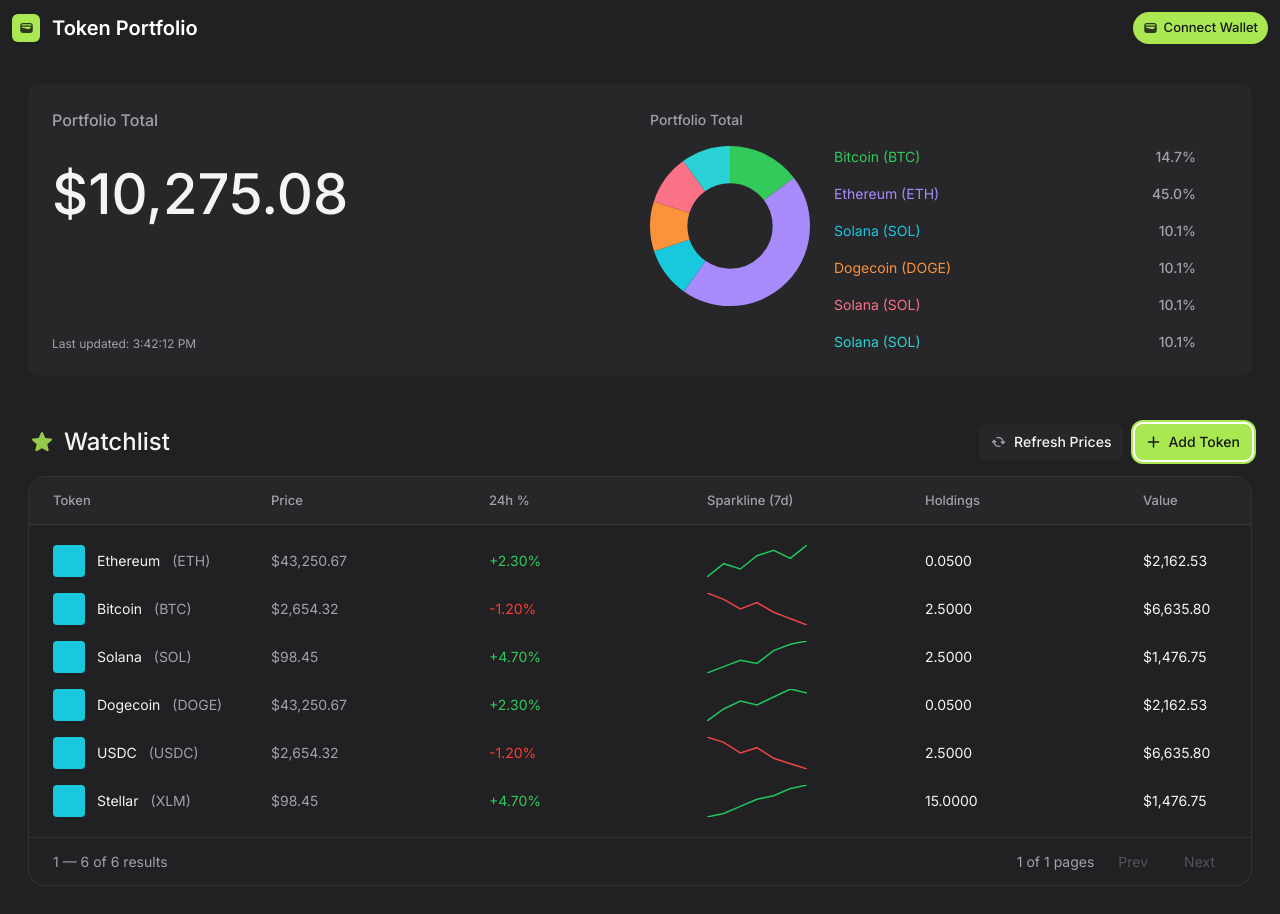
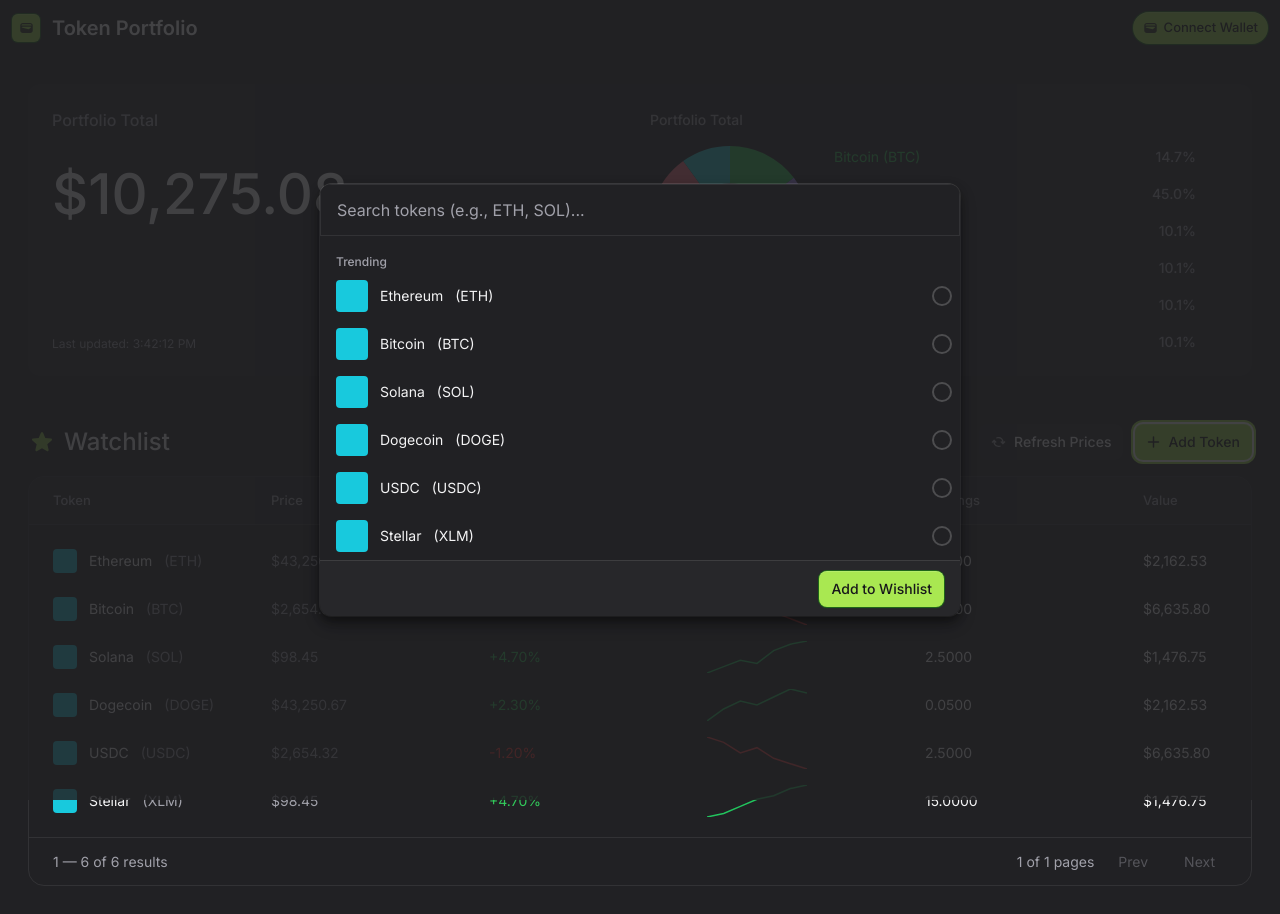
Before and after one commit to sharmashiv24251/crypto-dashboard, a React (Vite) app: page / in a window 1280 px wide. Both pictures are taken after a click on the button "Add Token". Built offline with nearby package versions, Linux system fonts and the light colour scheme.

Commit message:
feat/ui : implement modal , Make Token name a re-usable compnent

```diff
--- /dev/null
+++ b/src/components/AddToken.tsx
@@ -0,0 +1,159 @@
+import React, { useState } from "react";
+import { TokenName } from "./UI/TokenName";
+import Button from "./UI/Button";
+import { StarIcon } from "./svg-icons";
+import useIsMobile from "../hooks/useIsMobile";
+
+type Token = {
+  id: string;
+  imgUrl?: string;
+  name: string;
+  tag: string;
+  price: string;
+  change24h: number;
+  sparkline: number[];
+  holdings: string;
+  value: string;
+};
+
+type AddTokenProps = {
+  tokens: Token[];
+};
+
+const AddToken: React.FC<AddTokenProps> = ({ tokens }) => {
+  const [searchQuery, setSearchQuery] = useState("");
+  const [selectedTokens, setSelectedTokens] = useState<Set<string>>(new Set());
+  const isMobile = useIsMobile();
+
+  // Filter tokens based on search query
+  const filteredTokens = tokens.filter(
+    (token) =>
+      token.name.toLowerCase().includes(searchQuery.toLowerCase()) ||
+      token.tag.toLowerCase().includes(searchQuery.toLowerCase())
+  );
+
+  // Toggle token selection
+  const toggleToken = (id: string) => {
+    setSelectedTokens((prev) => {
+      const newSet = new Set(prev);
+      if (newSet.has(id)) {
+        newSet.delete(id);
+      } else {
+        newSet.add(id);
+      }
+      return newSet;
+    });
+  };
+
+  return (
+    <div
+      className="flex flex-col w-full bg-background"
+      style={{ height: isMobile ? "500px" : "432px" }}
+    >
+      {/* Search Field */}
+      <div
+        className="flex-shrink-0 rounded-t-lg "
+        style={{
+          height: "52px",
+          paddingTop: "0px",
+          paddingBottom: "0px",
+          borderColor: "rgba(255, 255, 255, 0.08)",
+          borderWidth: "1px",
+        }}
+      >
+        <input
+          type="text"
+          value={searchQuery}
+          onChange={(e) => setSearchQuery(e.target.value)}
+          placeholder="Search tokens (e.g., ETH, SOL)..."
+          className="w-full h-full py-3 rounded-lg pl-4 text-text-default placeholder:text-text-muted bg-transparent outline-none focus:border-white/10 border-0"
+        />
+      </div>
+
+      {/* Trending Label */}
+      <div className="flex-shrink-0 pl-2 pt-3">
+        <span
+          className="text-text-muted font-medium pl-2"
+          style={{ fontSize: "12px" }}
+        >
+          Trending
+        </span>
+      </div>
+
+      {/* Scrollable Token List */}
+      <div
+        className="flex-1 overflow-y-auto"
+        style={{
+          height: isMobile
+            ? "calc(500px - 52px - 56px)"
+            : "calc(432px - 52px - 56px)",
+        }}
+      >
+        {filteredTokens.map((token) => {
+          const isSelected = selectedTokens.has(token.id);
+          return (
+            <div
+              key={token.id}
+              onClick={() => toggleToken(token.id)}
+              className={`flex items-center justify-between w-full p-2 cursor-pointer transition-colors ${
+                isSelected ? "bg-accent/[0.06]" : "hover:bg-accent/[0.06]"
+              }`}
+            >
+              {/* Left: Token Name */}
+              <div className="pl-2">
+                <TokenName
+                  imgUrl={token.imgUrl}
+                  name={token.name}
+                  tag={token.tag}
+                  isModal={true}
+                />
+              </div>
+
+              {/* Right: Checkbox */}
+              <div className="flex items-center gap-4">
+                {isSelected && <StarIcon />}
+                <div
+                  className={`w-5 h-5 rounded-full border-2 flex items-center justify-center transition-colors ${
+                    isSelected
+                      ? "bg-accent border-accent"
+                      : "border-white/20 bg-transparent"
+                  }`}
+                >
+                  {isSelected && (
+                    <svg
+                      width="12"
+                      height="12"
+                      viewBox="0 0 12 12"
+                      fill="none"
+                      xmlns="http://www.w3.org/2000/svg"
+                    >
+                      <path
+                        d="M10 3L4.5 8.5L2 6"
+                        stroke="black"
+                        strokeWidth="2"
+                        strokeLinecap="round"
+                        strokeLinejoin="round"
+                      />
+                    </svg>
+                  )}
+                </div>
+              </div>
+            </div>
+          );
+        })}
+      </div>
+
+      {/* Bottom Action Bar */}
+      <div
+        className="flex-shrink-0 flex justify-end items-center gap-2 bg-surface border-t border-white/10"
+        style={{ height: "56px" }}
+      >
+        <Button size="lg" variant="primary" className="mr-4">
+          Add to Wishlist
+        </Button>
+      </div>
+    </div>
+  );
+};
+
+export default AddToken;
--- a/src/components/Table.tsx
+++ b/src/components/Table.tsx
@@ -9,6 +9,9 @@
 } from "./svg-icons";
 import Button from "./UI/Button";
 import useIsMobile from "../hooks/useIsMobile";
+import { TokenName } from "./UI/TokenName";
+import Modal from "./UI/Modal";
+import AddToken from "./AddToken";
 
 type Token = {
   id: string;
@@ -122,20 +125,6 @@
   </TableCell>
 );
 
-type TokenNameProps = { imgUrl?: string; name: string; tag: string };
-const TokenName: React.FC<TokenNameProps> = ({ imgUrl, name, tag }) => (
-  <div className="flex items-center gap-3">
-    <div
-      className="bg-teal rounded flex-shrink-0"
-      style={{ width: 32, height: 32, borderRadius: 4 }}
-    />
-    <div className="flex items-center gap-3">
-      <span className="text-text-default text-sm">{name}</span>
-      <span className="text-text-muted text-sm">({tag})</span>
-    </div>
-  </div>
-);
-
 type SparklineChartProps = { data: number[]; positive: boolean };
 const SparklineChart: React.FC<SparklineChartProps> = ({ data, positive }) => {
   const width = 100;
@@ -215,6 +204,7 @@
   const [openMenuId, setOpenMenuId] = useState<string | null>(null);
   const [editingId, setEditingId] = useState<string | null>(null);
   const [editingValue, setEditingValue] = useState<string>("");
+  const [isAddOpen, setIsAddOpen] = useState(false);
   const isMobile = useIsMobile();
   const totalPages = Math.max(1, Math.ceil(data.length / PAGE_SIZE));
   const startIndex = (currentPage - 1) * PAGE_SIZE;
@@ -256,6 +246,7 @@
   };
 
   return (
+    <>
       <div className="w-full flex flex-col gap-4 items-center justify-center max-md:px-4">
         <div className="flex flex-row items-center justify-between w-full">
           <div className="flex flex-row items-center gap-2 text-text-default text-lg md:text-2xl font-medium">
@@ -273,7 +264,11 @@
                 {isMobile ? "" : "Refresh Prices"}
               </div>
             </Button>
-          <Button size="lg" variant="primary">
+            <Button
+              size="lg"
+              variant="primary"
+              onClick={() => setIsAddOpen(true)}
+            >
               <div className="flex flex-row items-center gap-2">
                 <AddIcon />
                 Add Token
@@ -457,7 +452,9 @@
               </button>
               <button
                 className="px-3 py-1 rounded-full text-text-muted hover:bg-surface transition disabled:opacity-40"
-              onClick={() => setCurrentPage((p) => Math.min(totalPages, p + 1))}
+                onClick={() =>
+                  setCurrentPage((p) => Math.min(totalPages, p + 1))
+                }
                 disabled={currentPage === totalPages}
               >
                 Next
@@ -466,6 +463,18 @@
           </div>
         </div>
       </div>
+      <Modal
+        isOpen={isAddOpen}
+        onClose={() => setIsAddOpen(false)}
+        closeOnEsc={true}
+        closeOnBackdrop={true}
+        backdropClassName="fixed inset-0 flex items-center justify-center"
+        modalClassName="relative z-50 rounded-xl overflow-hidden w-full max-w-[640px] max-sm:mx-4 bg-background shadow-[0_8px_16px_0_#00000052,0_4px_8px_0_#00000052,0_0_0_1px_#FFFFFF1A,0_-1px_0_0_#FFFFFF0A,inset_0_0_0_1.5px_#FFFFFF0F,inset_0_0_0_1px_#18181B]"
+        showShadow={true}
+      >
+        <AddToken tokens={mockDataAll} />
+      </Modal>
+    </>
   );
 };
 
--- a/src/components/UI/Button.tsx
+++ b/src/components/UI/Button.tsx
@@ -19,7 +19,8 @@
     "font-medium transition-all duration-200 focus:outline-none focus:ring-2 focus:ring-offset-2 disabled:opacity-60 disabled:pointer-events-none cursor-pointer";
 
   const variants: Record<string, string> = {
-    primary: "bg-accent text-text-black hover:bg-accent/90 focus:ring-accent",
+    primary:
+      "bg-accent text-text-black hover:bg-accent/90 focus:ring-accent shadow-[0_0_0_1px_#1F6619,0_1px_2px_0_#1F661966,inset_0_0.75px_0_0_#FFFFFF33]",
     secondary:
       "bg-surface text-text-default hover:bg-surface-contrast focus:ring-surface-contrast",
     outline:
--- /dev/null
+++ b/src/components/UI/Modal.tsx
@@ -0,0 +1,101 @@
+import React, { useEffect, useRef } from "react";
+import { createPortal } from "react-dom";
+
+type ModalProps = {
+  isOpen: boolean;
+  onClose: () => void;
+  children: React.ReactNode;
+  closeOnEsc?: boolean;
+  closeOnBackdrop?: boolean;
+  backdropClassName?: string;
+  modalClassName?: string;
+  contentClassName?: string;
+  showShadow?: boolean;
+  container?: Element | null;
+};
+
+const defaultBackdrop =
+  "fixed inset-0 flex items-center justify-center transition-opacity";
+const defaultBackdropInner = "absolute inset-0 bg-background/85";
+const defaultModal =
+  "relative z-50 max-w-[760px] w-full mx-4 rounded-md bg-white";
+const defaultShadow = "shadow-2xl";
+
+export default function Modal({
+  isOpen,
+  onClose,
+  children,
+  closeOnEsc = true,
+  closeOnBackdrop = true,
+  backdropClassName = defaultBackdrop,
+  modalClassName = defaultModal,
+  contentClassName = "",
+  showShadow = true,
+  container = typeof document !== "undefined" ? document.body : null,
+}: ModalProps) {
+  const modalRef = useRef<HTMLDivElement | null>(null);
+  const wrapperRef = useRef<HTMLDivElement | null>(null);
+
+  // prevent body scroll
+  useEffect(() => {
+    if (!isOpen) return;
+    const previous = document.body.style.overflow;
+    document.body.style.overflow = "hidden";
+    return () => {
+      document.body.style.overflow = previous;
+    };
+  }, [isOpen]);
+
+  // ESC handler
+  useEffect(() => {
+    if (!isOpen || !closeOnEsc) return;
+    const onKey = (e: KeyboardEvent) => {
+      if (e.key === "Escape") onClose();
+    };
+    window.addEventListener("keydown", onKey);
+    return () => window.removeEventListener("keydown", onKey);
+  }, [isOpen, closeOnEsc, onClose]);
+
+  if (!isOpen || !container) return null;
+
+  // NEW: use modalRef to determine whether the click was inside the modal.
+  const handleBackdropMouseDown = (e: React.MouseEvent<HTMLDivElement>) => {
+    if (!closeOnBackdrop) return;
+
+    // If the click target is inside the modal element, do nothing.
+    const modalEl = modalRef.current;
+    const target = e.target as Node | null;
+    if (modalEl && target && modalEl.contains(target)) {
+      return;
+    }
+
+    // Otherwise close
+    onClose();
+  };
+
+  return createPortal(
+    <div
+      ref={wrapperRef}
+      className={backdropClassName}
+      onMouseDown={handleBackdropMouseDown}
+      aria-hidden={!isOpen}
+    >
+      {/* visual overlay — keep this separate for styling */}
+      <div className={defaultBackdropInner} />
+
+      <div
+        ref={modalRef}
+        role="dialog"
+        aria-modal="true"
+        className={`${modalClassName} ${
+          showShadow ? defaultShadow : ""
+        } ${contentClassName}`}
+        // don't stopPropagation here — we rely on modalRef.contains to detect inside clicks
+        style={{ zIndex: 999 }}
+      >
+        {children}
+      </div>
+    </div>,
+    container
+  );
+}
--- /dev/null
+++ b/src/components/UI/TokenName.tsx
@@ -0,0 +1,33 @@
+type TokenNameProps = {
+  imgUrl?: string;
+  name: string;
+  tag: string;
+  isModal?: boolean;
+};
+export const TokenName: React.FC<TokenNameProps> = ({
+  imgUrl,
+  name,
+  tag,
+  isModal,
+}) => (
+  <div className="flex items-center gap-3">
+    <div
+      className="bg-teal rounded flex-shrink-0"
+      style={{
+        width: isModal ? 32 : 24,
+        height: isModal ? 32 : 24,
+        borderRadius: 4,
+      }}
+    />
+    <div className="flex items-center gap-3">
+      <span className="text-text-default text-sm">{name}</span>
+      <span
+        className={`${
+          isModal ? "text-text-default" : "text-text-muted"
+        } text-sm`}
+      >
+        ({tag.trim()})
+      </span>
+    </div>
+  </div>
+);
```
Lines whose indentation alone changed are shown as unchanged.
